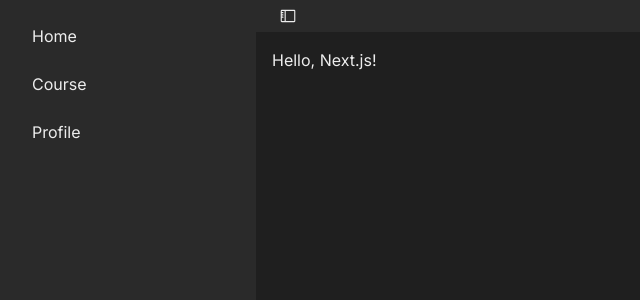
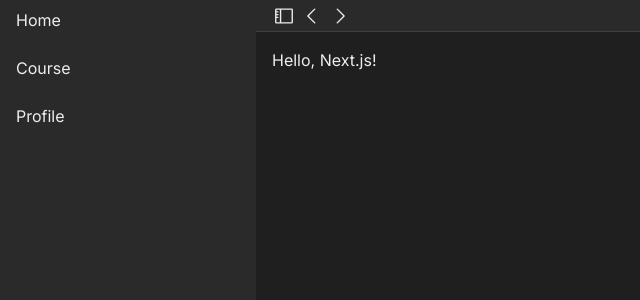
Before and after one commit to naruto716/learnerapp, a Next.js app: page / in a window 1280 px wide. Shown: the top 300 px of the page, without its empty margins (0-640 px from the left). Built offline with nearby package versions, Linux system fonts and the light colour scheme.

Commit message:
feat: enhance AppShell and TopBar components, update IconButton styles, and add global type definitions

```diff
--- a/components/AppShell.tsx
+++ b/components/AppShell.tsx
@@ -11,7 +11,7 @@ export default function AppShell({ children }: { children: React.ReactNode }) {
     <div className="flex">
       <SideBar isSidebarOpen={isSidebarOpen} />
       <div className="flex-1">
-        <TopBar toggleSidebar={() => setIsSidebarOpen((isOpen) => !isOpen)} />
+        <TopBar isSidebarOpen={isSidebarOpen} toggleSidebar={() => setIsSidebarOpen((isOpen) => !isOpen)} />
         <main className="p-4">{children}</main>
       </div>
     </div>
--- a/components/IconButton.tsx
+++ b/components/IconButton.tsx
@@ -17,7 +17,7 @@ export default function IconButton({
       aria-label={ariaLabel}
       title={ariaLabel}
       onClick={onClick}
-      className="app-no-drag flex h-8 w-8 items-center justify-center rounded-md hover:bg-white/10 transition-colors duration-200"
+      className="app-no-drag flex h-6 w-6 items-center justify-center rounded-lg hover:bg-white/10 transition-colors duration-200"
     >
       {icon}
     </button>
--- a/components/sidebar/sidebar.tsx
+++ b/components/sidebar/sidebar.tsx
@@ -6,7 +6,7 @@ export default function SideBar({ isSidebarOpen }: { isSidebarOpen: boolean }) {
     ];
 
     return (
-        <div className={`h-screen bg-white/5 p-4 transition-all duration-300 ease-in-out ${isSidebarOpen ? "w-64" : "w-0 opacity-0"}`}>
+        <div className={`h-screen bg-white/5 transition-all duration-300 ease-in-out ${isSidebarOpen ? "w-64" : "w-0 opacity-0"}`}>
             <ul className="space-y-2">
                 {menuItems.map((item) => (
                     <li key={item.name}>
--- a/components/topbar/topbar.tsx
+++ b/components/topbar/topbar.tsx
@@ -1,16 +1,32 @@
 "use client";
 
 import IconButton from "../IconButton";
-import { SidebarIcon } from "@phosphor-icons/react";
+import { CaretLeftIcon, CaretRightIcon, SidebarIcon } from "@phosphor-icons/react";
+import { useRouter } from "next/dist/client/components/navigation";
 
-export default function TopBar({ toggleSidebar }: { toggleSidebar: () => void }) {
+export default function TopBar({ isSidebarOpen, toggleSidebar }: { isSidebarOpen: boolean; toggleSidebar: () => void }) {
+    const isMac = typeof window !== "undefined" && window.learner?.platform === "darwin";
+    const router = useRouter();
     return (
-    <div className="app-drag w-full h-8 bg-white/5 p-4 flex items-center justify-between">
+        <div className="app-drag w-full h-8 bg-white/5 flex items-center pr-2 gap-4 border-b border-white/10">
+            <div className={`${!isSidebarOpen && isMac ? 'w-18' : 'w-0'} transition-all duration-300 ease-in-out`}></div>
+            <div className="flex items-center gap-1">
                 <IconButton
                     ariaLabel="Toggle sidebar"
-        icon={<SidebarIcon size={18} />}
+                    icon={<SidebarIcon size={22} />}
                     onClick={toggleSidebar}
                 />
+                <IconButton
+                    ariaLabel="Back"
+                    icon={<CaretLeftIcon size={22} />}
+                    onClick={router.back}
+                />
+                <IconButton
+                    ariaLabel="Forward"
+                    icon={<CaretRightIcon size={22} />}
+                    onClick={router.forward}
+                />
+            </div>
         </div>
     );
 }
--- /dev/null
+++ b/global.d.ts
@@ -0,0 +1,10 @@
+// learnerapp/global.d.ts
+export {};
+
+declare global {
+  interface Window {
+    learner?: {
+      platform: NodeJS.Platform;
+    };
+  }
+}
```
Lines whose indentation alone changed are shown as unchanged.
